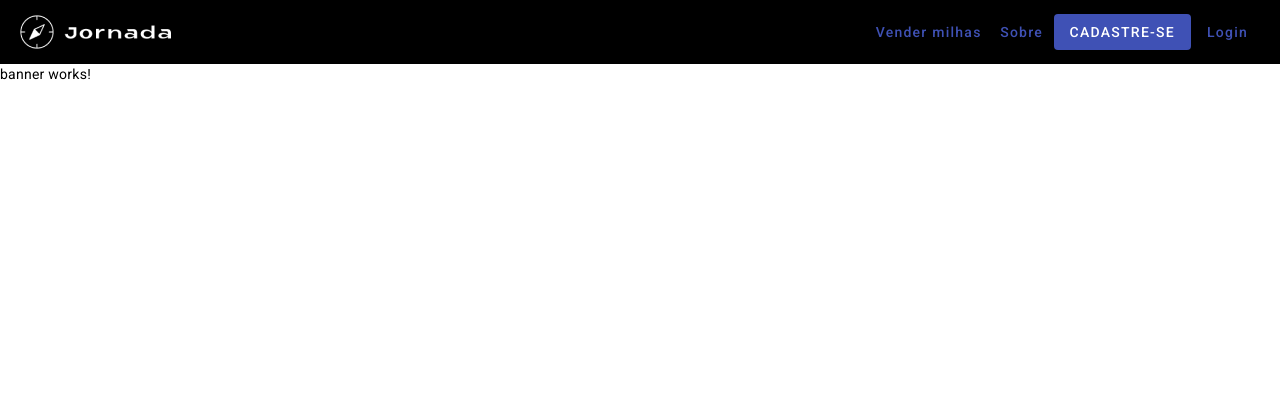
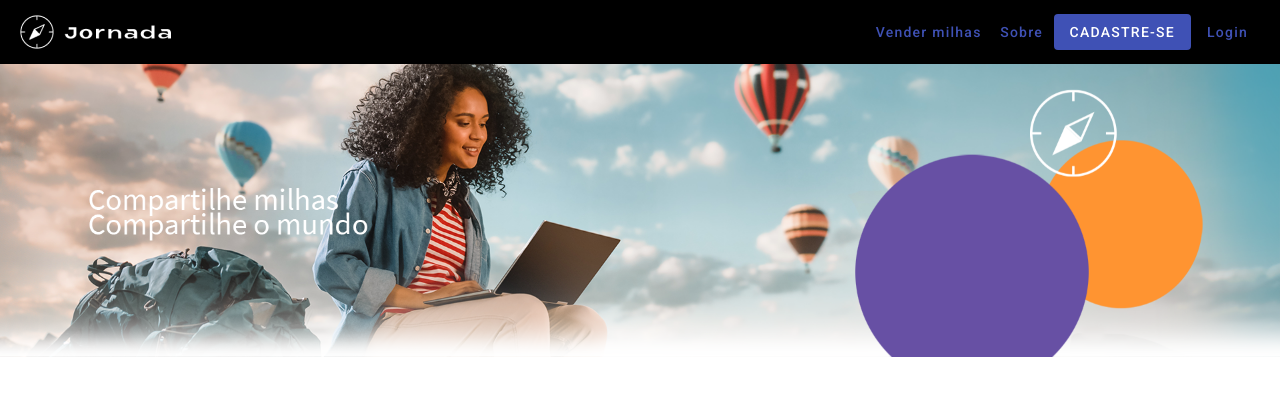
Before and after one commit to luissecundes/jornada-milhas, an Angular app: page / in a window 1280 px wide. Shown: the top 396 px of the page. Built offline with nearby package versions, Linux system fonts and the light colour scheme.

Commit message:
add tag figure e imagem ao banner

```diff
--- a/src/app/shared/banner/banner.component.html
+++ b/src/app/shared/banner/banner.component.html
@@ -1 +1,5 @@
-<p>banner works!</p>
+<figure class="banner">
+  <img
+  src="assets/imagens/banner-homepage.png"
+  alt="Banner da Aplicação Jornada">
+</figure>
--- a/src/app/shared/banner/banner.component.scss
+++ b/src/app/shared/banner/banner.component.scss
@@ -0,0 +1,6 @@
+figure{
+  margin: 0;
+  img {
+    max-width: 100%;
+  }
+}
```
